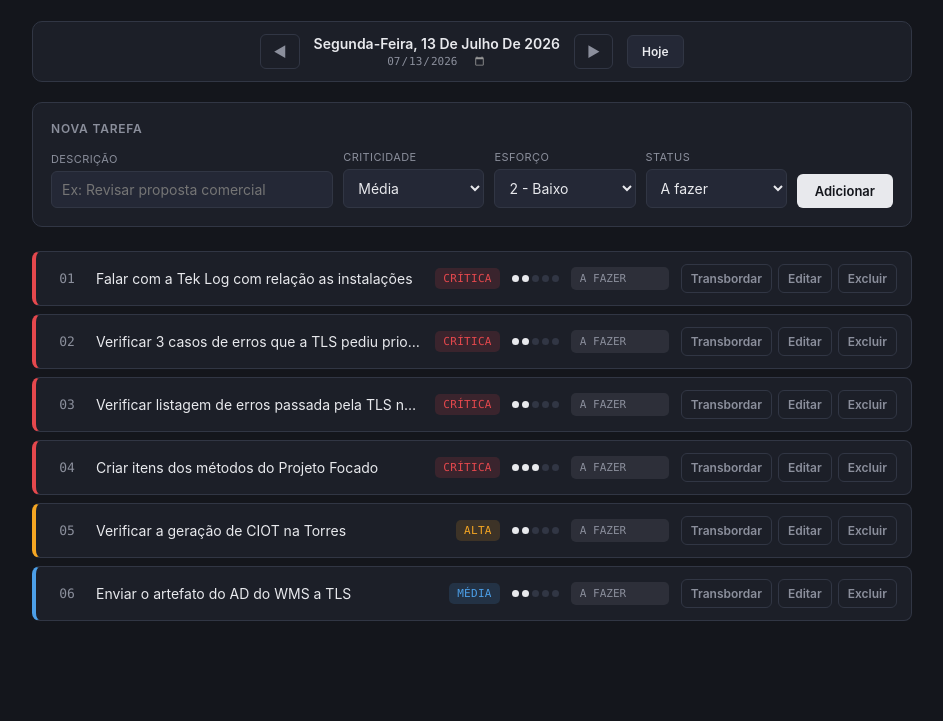
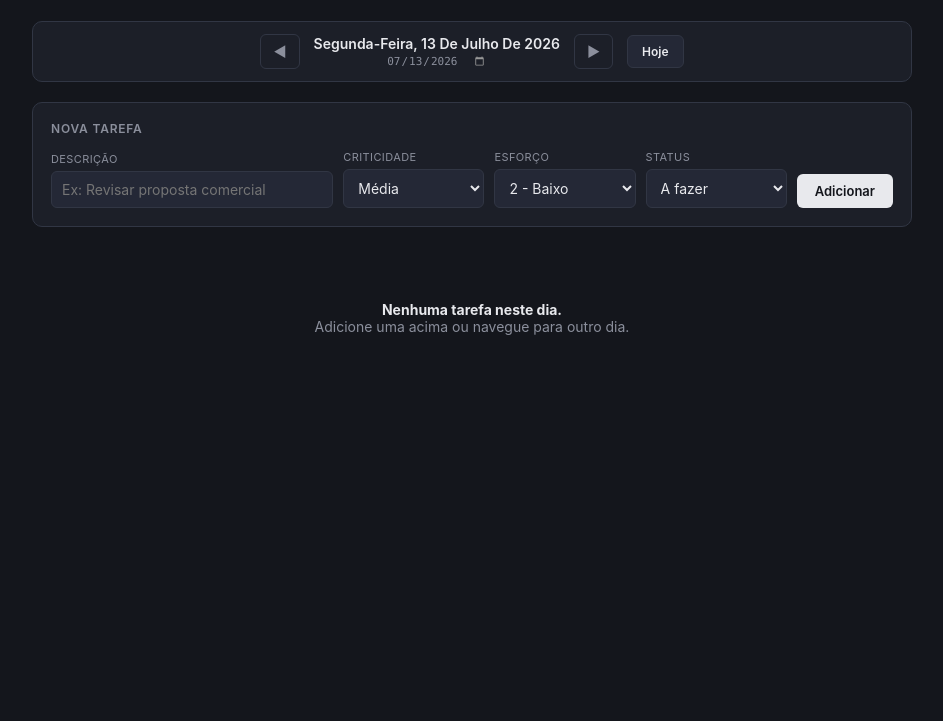
Before and after one commit to fcrociatti/Organizador, a plain HTML site: page index.html in a window 1280 px wide. Shown: the part 79-800 px from the top of the page, without its empty margins (168-1111 px from the left). Drawn offline with Linux system fonts and the light colour scheme.

Commit message:
Retirando dados Mockados

```diff
--- a/index.html
+++ b/index.html
@@ -445,20 +445,6 @@ function uid(){
   return 't' + Date.now().toString(36) + Math.random().toString(36).slice(2,7);
 }
 
-const SEED_TASKS = [
-  { id: uid(), desc: "Falar com a Tek Log com relação as instalações", crit: 4, effort: 2, status: "afazer", date: todayISO() },
-  { id: uid(), desc: "Ajudar Enzo com as D.I's (ATRASADO)", crit: 4, effort: 2, status: "concluida", date: todayISO() },
-  { id: uid(), desc: "Reunião Bolt às 14h", crit: 4, effort: 1, status: "concluida", date: todayISO() },
-  { id: uid(), desc: "Verificar 3 casos de erros que a TLS pediu prioridade hoje", crit: 4, effort: 2, status: "afazer", date: todayISO() },
-  { id: uid(), desc: "Reunião Torres 16h", crit: 4, effort: 1, status: "concluida", date: todayISO() },
-  { id: uid(), desc: "Verificar CIOTs não enviados na Torres", crit: 4, effort: 2, status: "concluida", date: todayISO() },
-  { id: uid(), desc: "Criar itens dos métodos do Projeto Focado", crit: 4, effort: 3, status: "afazer", date: todayISO() },
-  { id: uid(), desc: "Verificar listagem de erros passada pela TLS na última planning", crit: 4, effort: 2, status: "afazer", date: todayISO() },
-  { id: uid(), desc: "Ajudar a Gisele com CIOTs para efetivação", crit: 4, effort: 2, status: "concluida", date: todayISO() },
-  { id: uid(), desc: "Verificar a geração de CIOT na Torres", crit: 3, effort: 2, status: "afazer", date: todayISO() },
-  { id: uid(), desc: "Ajudar o Kaic com seus itens", crit: 3, effort: 2, status: "concluida", date: todayISO() },
-  { id: uid(), desc: "Enviar o artefato do AD do WMS a TLS", crit: 2, effort: 2, status: "afazer", date: todayISO() }
-];
 
 async function loadTasks(){
   try{
```
